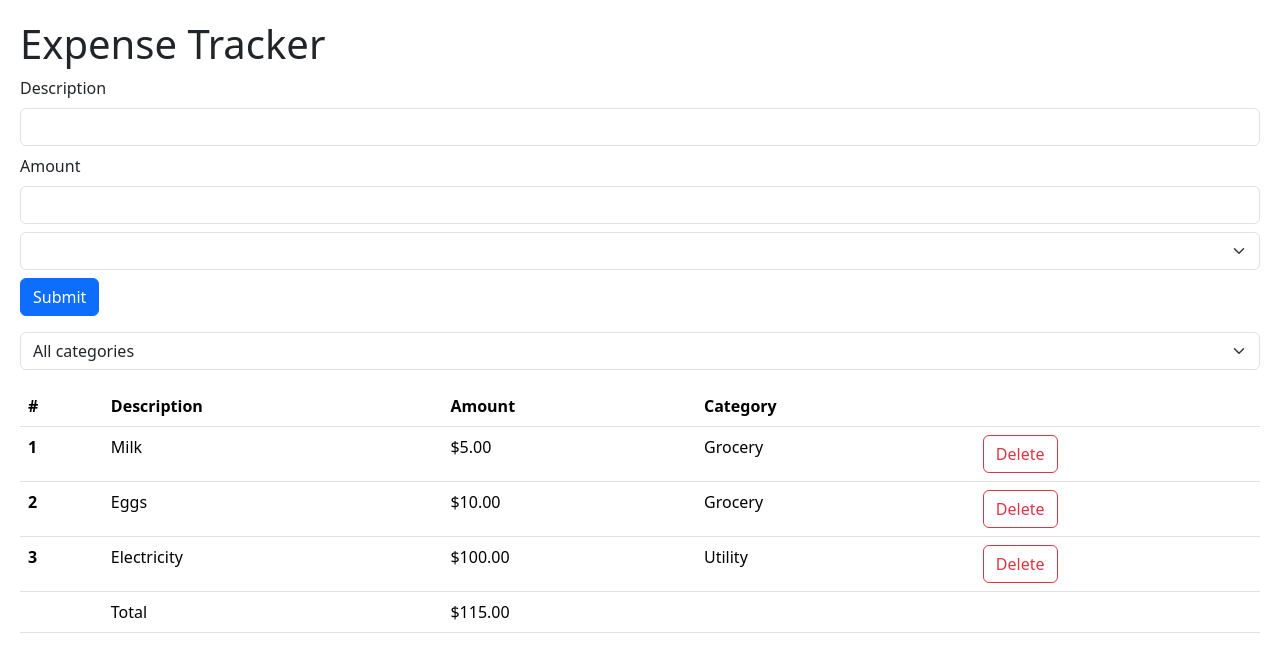
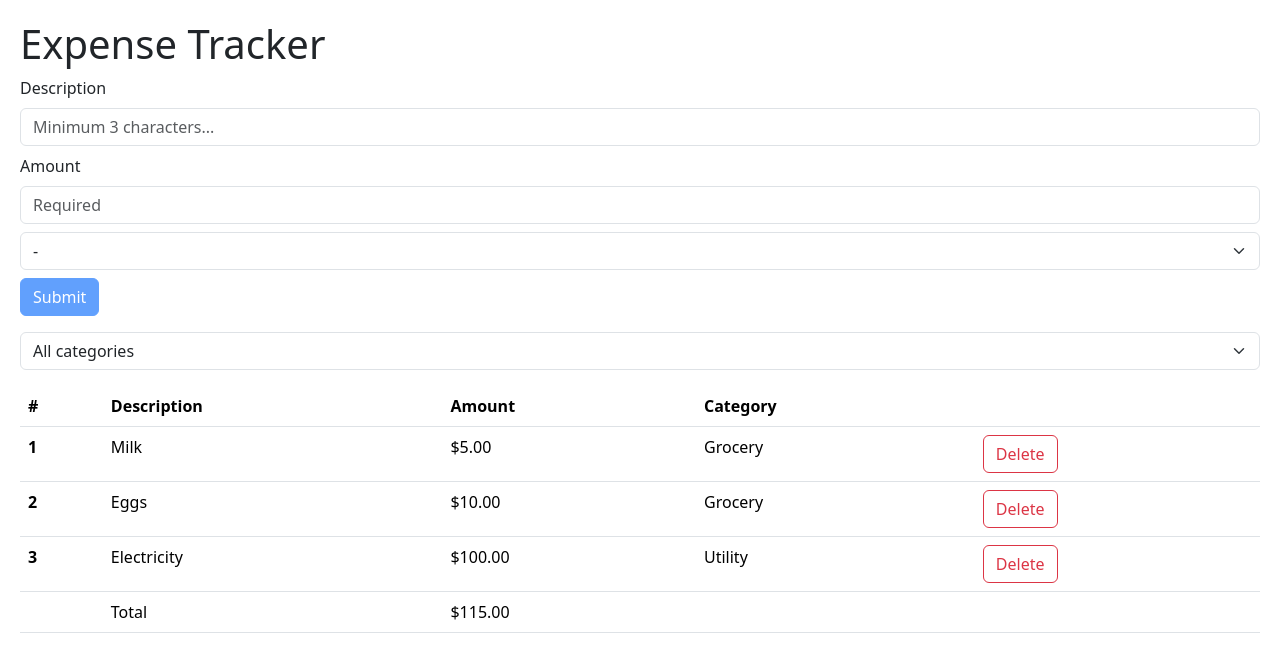
Before and after one commit to sawfiz/Mosh-React-Part-1, a React (Vite) app: page / in a window 1280 px wide. Shown: the top 672 px of the page. Built offline with nearby package versions, Linux system fonts and the light colour scheme; the HTML template or start-up script is replaced by a standard one.

Commit message:
Add placeholder to input fields

```diff
--- a/src/expense-tracker/components/ExpenseForm.tsx
+++ b/src/expense-tracker/components/ExpenseForm.tsx
@@ -28,7 +28,7 @@ const ExpenseForm = ({ categories, addExpense }: Props) => {
   const {
     register,
     handleSubmit,
-    formState: { errors },
+    formState: { errors, isValid },
     reset,
   } = useForm<ExpenseFormData>({ resolver: zodResolver(expenseSchema) });
 
@@ -43,6 +43,7 @@ const ExpenseForm = ({ categories, addExpense }: Props) => {
       <input
         type="text"
         className="form-control mb-2"
+        placeholder="Minimum 3 characters..."
         {...register("description")}
       />
       {errors.description && (
@@ -53,6 +54,7 @@ const ExpenseForm = ({ categories, addExpense }: Props) => {
       <input
         type="number"
         className="form-control mb-2"
+        placeholder="Required"
         {...register("amount", { valueAsNumber: true })}
       />
       {errors.amount && <p className="text-danger">{errors.amount.message}</p>}
@@ -62,7 +64,7 @@ const ExpenseForm = ({ categories, addExpense }: Props) => {
           defaultValue=""
           {...register("category")}
         >
-          <option value=""></option>
+          <option value="">-</option>
           {categories.map((category) => (
             <option key={category} value={category}>
               {category}
@@ -73,7 +75,7 @@ const ExpenseForm = ({ categories, addExpense }: Props) => {
           <p className="text-danger">{errors.category.message}</p>
         )}
       </div>
-      <button type="submit" className="btn btn-primary">
+      <button disabled={!isValid} type="submit" className="btn btn-primary">
         Submit
       </button>
     </form>
```
